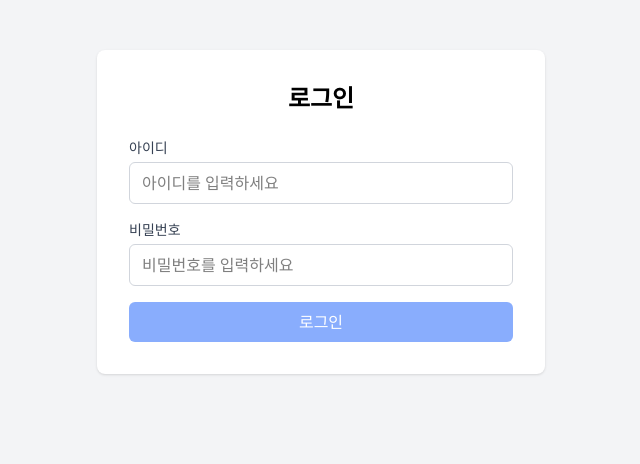
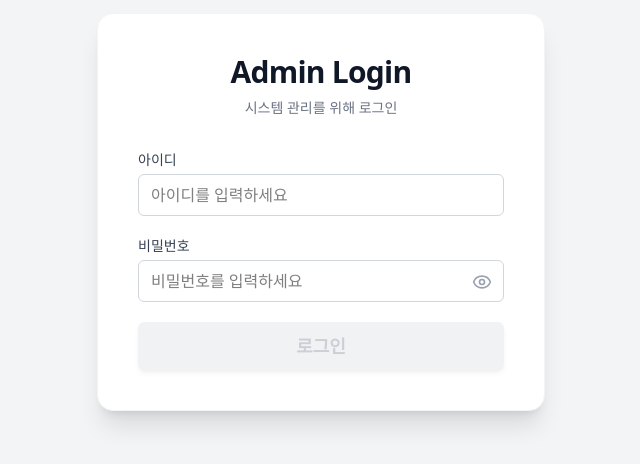
Before and after one commit to kobevino/matpan-admin, a React (Vite) app: page /login in a window 1280 px wide. Shown: the part 188-652 px from the top of the page, without its empty margins (319-959 px from the left). Built offline with nearby package versions, Linux system fonts and the light colour scheme.

Commit message:
feat: improve login UI and apply brand theme
- 비밀번호 보이기/숨김 토글 기능 추가
- 아이콘: 에러 경고 및 눈 아이콘 추가
- 브랜드 컬러(#E01F3A) 테마 적용(실패)
- 최상위 컨테이너 최소 너비 설정

```diff
--- a/package.json
+++ b/package.json
@@ -42,6 +42,7 @@
     "@tanstack/react-query": "^5.90.20",
     "axios": "^1.13.2",
     "jotai": "^2.16.2",
+    "lucide-react": "^0.563.0",
     "react": "^19.2.3",
     "react-dom": "^19.2.3",
     "react-router-dom": "^7.13.0"
--- a/src/App.tsx
+++ b/src/App.tsx
@@ -2,7 +2,11 @@ import { RouterProvider } from 'react-router-dom';
 import { router } from './router';
 
 function App() {
-  return <RouterProvider router={router} />;
+  return (
+    <div className="min-h-screen min-w-[280px] bg-gray-100 overflow-x-auto">
+      <RouterProvider router={router} />
+    </div>
+  );
 }
 
 export default App;
--- a/src/pages/Login/LoginPage.tsx
+++ b/src/pages/Login/LoginPage.tsx
@@ -1,3 +1,4 @@
+import { AlertCircle, Eye, EyeOff, Loader2 } from 'lucide-react'; // lucide-react 아이콘 활용
 import { type FormEvent, useState } from 'react';
 import { Button } from '@/components/ui/Button';
 import { Input } from '@/components/ui/Input';
@@ -6,6 +7,7 @@ import { useLoginMutation } from '@/queries/useAuthMutation';
 export function LoginPage() {
   const [adminId, setAdminId] = useState('');
   const [password, setPassword] = useState('');
+  const [showPassword, setShowPassword] = useState(false);
   const [error, setError] = useState('');
   const mutation = useLoginMutation();
 
@@ -25,31 +27,70 @@ export function LoginPage() {
   };
 
   return (
-    <div className="min-h-screen flex items-center justify-center bg-gray-100">
-      <div className="max-w-md w-full bg-white rounded-lg shadow p-8">
-        <h1 className="text-2xl font-bold text-center mb-6">로그인</h1>
-        <form onSubmit={handleSubmit} className="space-y-4" noValidate>
+    <div className="min-h-screen flex items-center justify-center bg-gray-100 p-4">
+      {/* p-4: 모바일에서 화면 끝에 박스가 붙지 않도록 여백 추가 */}
+      <div className="max-w-md w-full bg-white rounded-2xl shadow-xl border border-gray-100 p-10">
+        <header className="text-center mb-8">
+          <h1 className="text-3xl font-bold text-gray-900 tracking-tight">Admin Login</h1>
+          <p className="text-gray-500 mt-2 text-sm">시스템 관리를 위해 로그인</p>
+        </header>
+
+        <form onSubmit={handleSubmit} className="space-y-5" noValidate>
           <Input
             label="아이디"
             id="adminId"
-            type="text"
             placeholder="아이디를 입력하세요"
             value={adminId}
             onChange={(e) => setAdminId(e.target.value)}
-            required
           />
+
+          <div className="relative">
             <Input
               label="비밀번호"
               id="password"
-            type="password"
+              type={showPassword ? 'text' : 'password'}
               placeholder="비밀번호를 입력하세요"
               value={password}
               onChange={(e) => setPassword(e.target.value)}
-            required
             />
-          {error && <p className="text-sm text-red-500">{error}</p>}
-          <Button type="submit" disabled={!isFormValid || mutation.isPending} className="w-full">
-            {mutation.isPending ? '로그인 중...' : '로그인'}
+            {/* 비밀번호 토글 버튼 */}
+            <button
+              type="button"
+              onClick={() => setShowPassword(!showPassword)}
+              className="absolute right-3 top-9 text-gray-400 hover:text-gray-600 transition-colors"
+            >
+              {showPassword ? <EyeOff size={20} /> : <Eye size={20} />}
+            </button>
+          </div>
+
+          {error && (
+            <div className="flex items-center gap-2 p-3 rounded-lg bg-red-50 text-red-600 text-sm animate-in fade-in slide-in-from-top-1">
+              <AlertCircle size={16} />
+              <span>{error}</span>
+            </div>
+          )}
+
+          <Button
+            type="submit"
+            disabled={!isFormValid || mutation.isPending}
+            className={`
+              w-full h-12 text-lg font-semibold shadow-md transition-all duration-200
+              /* 커스텀 테마 적용 */
+              bg-brand hover:bg-brand-hover text-white
+              /* 클릭 및 포커스 상태 */
+              active:scale-[0.98] focus:ring-4 focus:ring-brand/30 outline-none
+              /* 비활성화 상태 (로딩 중이거나 입력값이 없을 때) */
+              disabled:bg-gray-200 disabled:text-gray-400 disabled:cursor-not-allowed disabled:transform-none
+            `}
+          >
+            {mutation.isPending ? (
+              <div className="flex items-center justify-center gap-2">
+                <Loader2 className="animate-spin" size={20} strokeWidth={3} />
+                <span>인증 확인 중...</span>
+              </div>
+            ) : (
+              '로그인'
+            )}
           </Button>
         </form>
       </div>
```
Also changed, not shown: 1 other file (tests, documents, lock files or other folders). Lines whose indentation alone changed are shown as unchanged.
